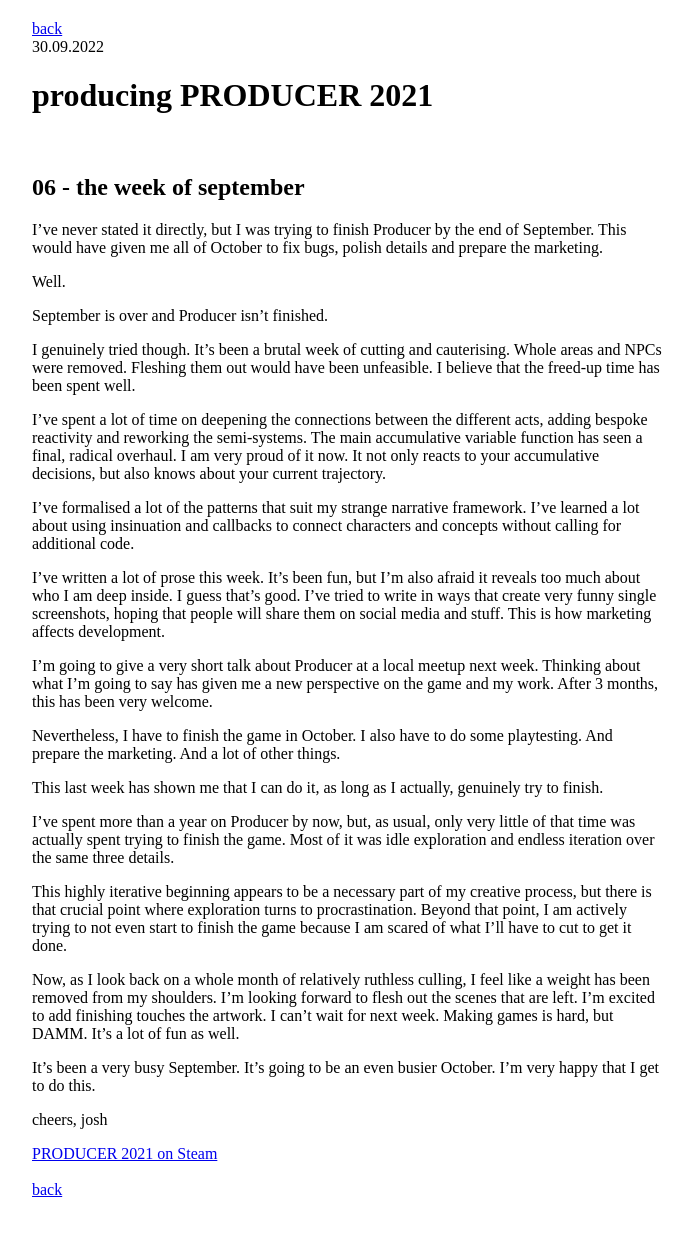
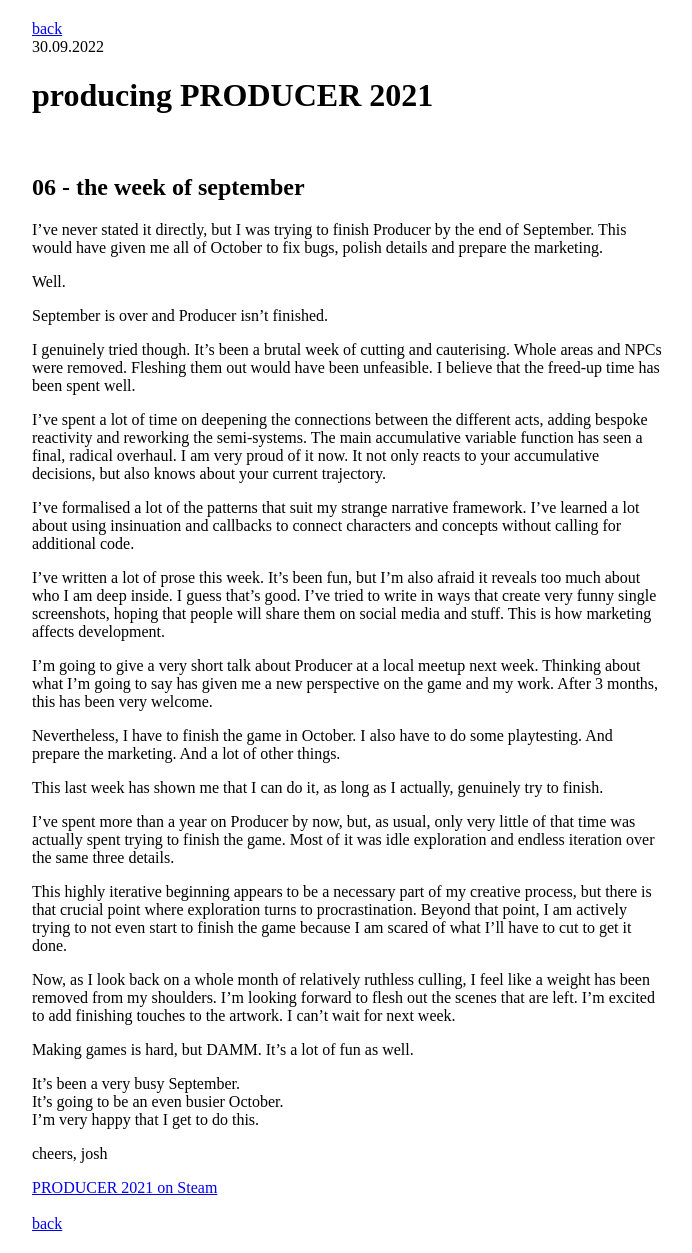
Before and after one commit to stuffedwombat/stuffedwombat.github.io, a Jekyll site: the page built from producering_08.md, in a window 1280 px wide. Shown: the whole page, without its empty margins (292-984 px from the left). Built offline with Jekyll 4.4.1, drawn with Linux system fonts in a browser that asks for light colours; our own code applies the rules of GitHub Pages for plain Markdown files; comment, search, counter and statistics services are not loaded; before the commit the page ends 1219 px from its top, so only the background shows below that.

```diff
--- a/producering_08.md
+++ b/producering_08.md
@@ -29,11 +29,14 @@ I’ve spent more than a year on Producer by now, but, as usual, only very littl
 
 This highly iterative beginning appears to be a necessary part of my creative process, but there is that crucial point where exploration turns to procrastination. Beyond that point, I am actively trying to not even start to finish the game because I am scared of what I’ll have to cut to get it done.
 
-Now, as I look back on a whole month of relatively ruthless culling, I feel like a weight has been removed from my shoulders. I’m looking forward to flesh out the scenes that are left. I’m excited to add finishing touches the artwork. I can’t wait for next week. Making games is hard, but DAMM. It’s a lot of fun as well.
+Now, as I look back on a whole month of relatively ruthless culling, I feel like a weight has been removed from my shoulders. I’m looking forward to flesh out the scenes that are left. I’m excited to add finishing touches to the artwork. I can’t wait for next week.
 
-It’s been a very busy September.
-It’s going to be an even busier October.
-I’m very happy that I get to do this.
+Making games is hard, but DAMM.
+It’s a lot of fun as well.
+
+It’s been a very busy September.<br>
+It’s going to be an even busier October.<br>
+I’m very happy that I get to do this.<br>
 
 cheers,
 josh
```
